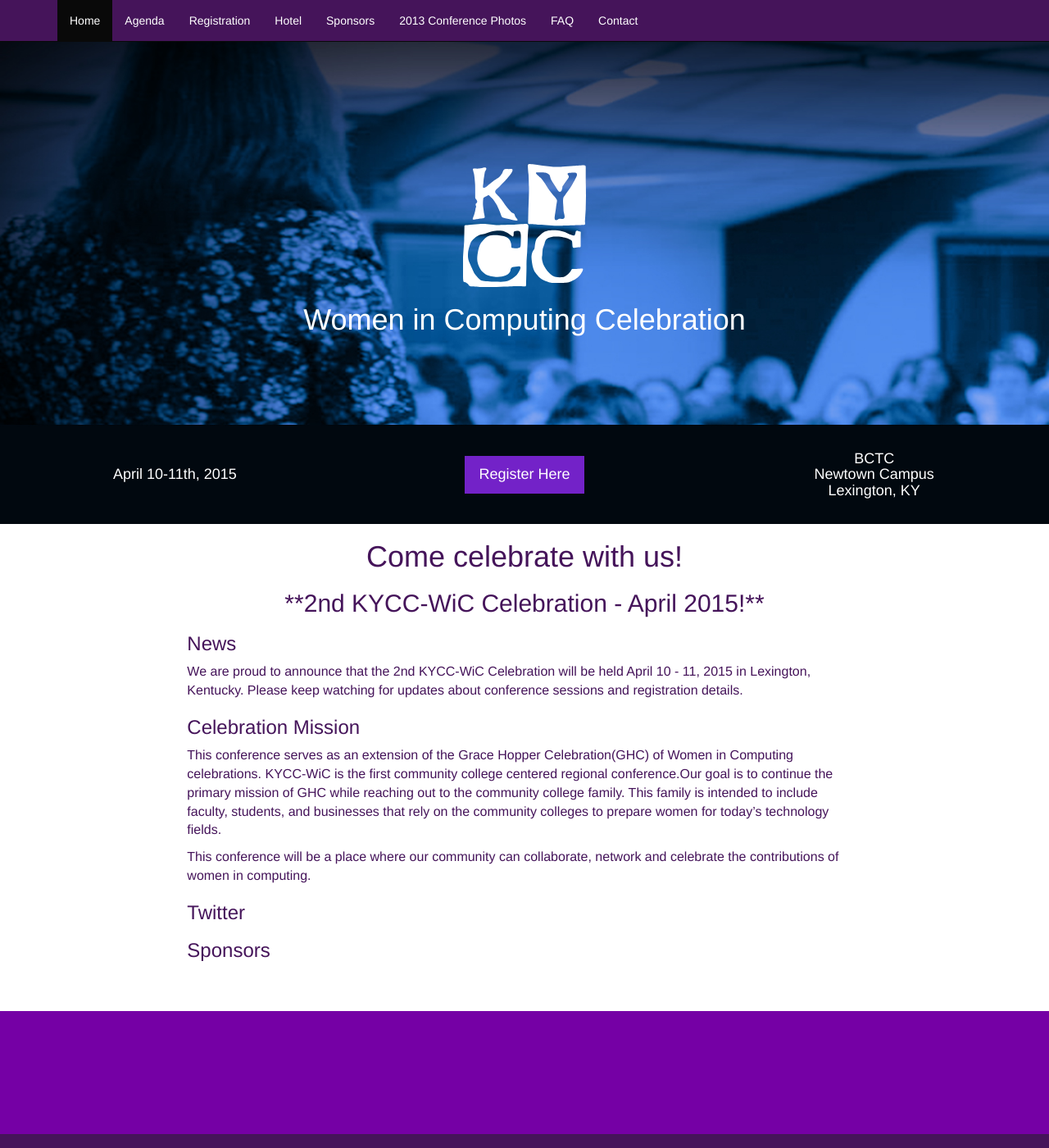
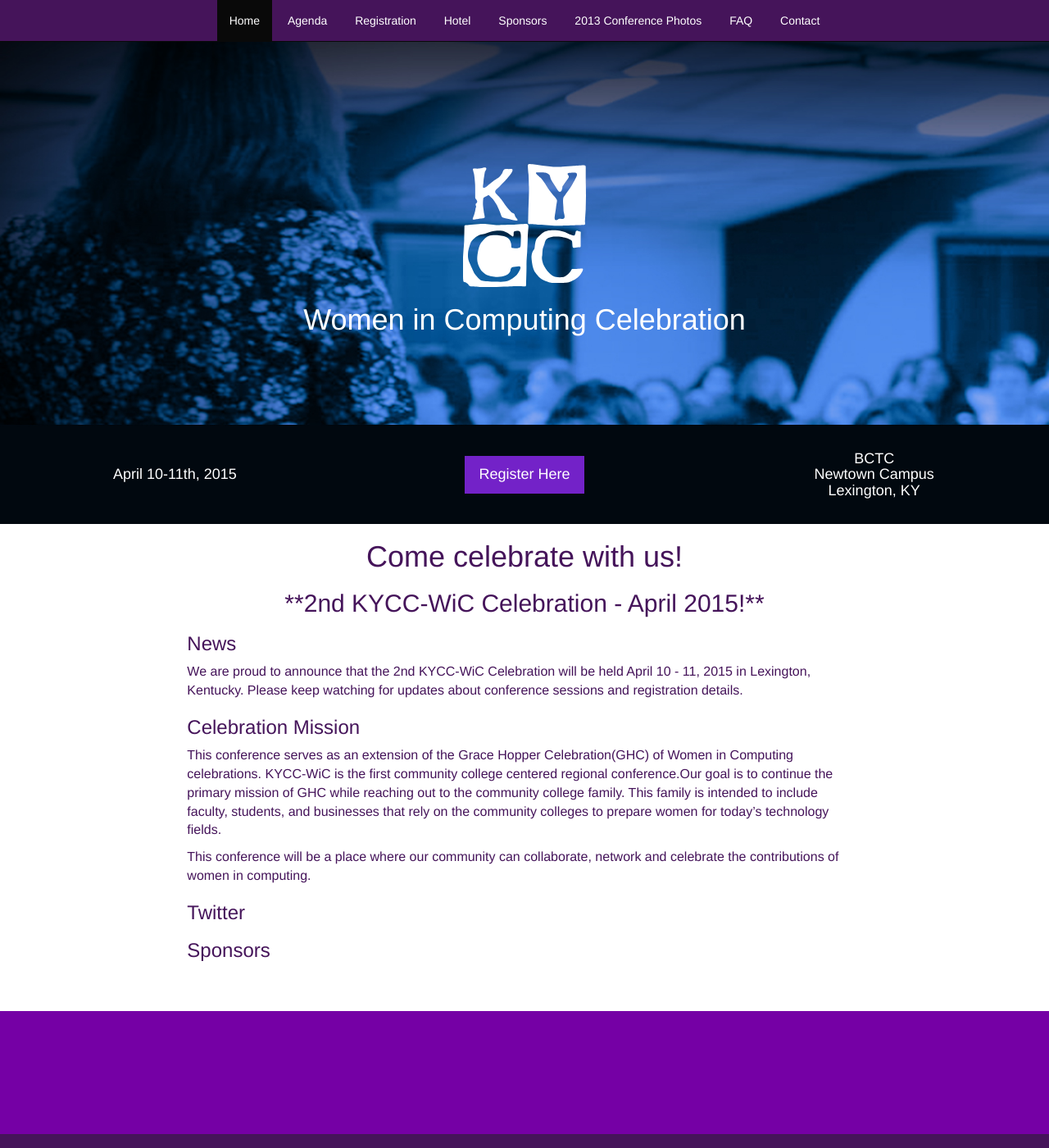
Before and after one commit to LexLadiesCode/KYCC-WIC, a Jekyll site: the page built from index.html, in a window 1280 px wide and 1400 px high. Shown: the whole window at 82% size. Built offline with Jekyll 4.4.1, drawn with Linux system fonts in a browser that asks for light colours.

Commit message:
centered and set hover

```diff
--- a/_includes/navigation.html
+++ b/_includes/navigation.html
@@ -1,4 +1,4 @@
-<nav class="navbar navbar-inverse navbar-fixed-top" role="navigation">
+<nav id="top-navbar" class="navbar navbar-inverse navbar-fixed-top" role="navigation">
   <div class="container">
     <div class="navbar-header">
       <button type="button" class="navbar-toggle collapsed" data-toggle="collapse" data-target="#navbar" aria-expanded="false" aria-controls="navbar">
--- a/css/main.scss
+++ b/css/main.scss
@@ -30,8 +30,27 @@ $charcoal: #01080F;
   width: 139px;
 }
 
+#top-navbar {
+  text-align: center;
+}
+
 .navbar-inverse #navbar .navbar-nav>li>a {
   color: white;
+
+  &:hover, &:focus {
+    background-color: $electric-purple;
+  }
+}
+
+@media (min-width: 768px) {
+  #navbar .navbar-nav {
+    width: 100%;
+
+    li {
+      float: none;
+      display: inline-block;
+    }
+  }
 }
 
 #banner {
```
